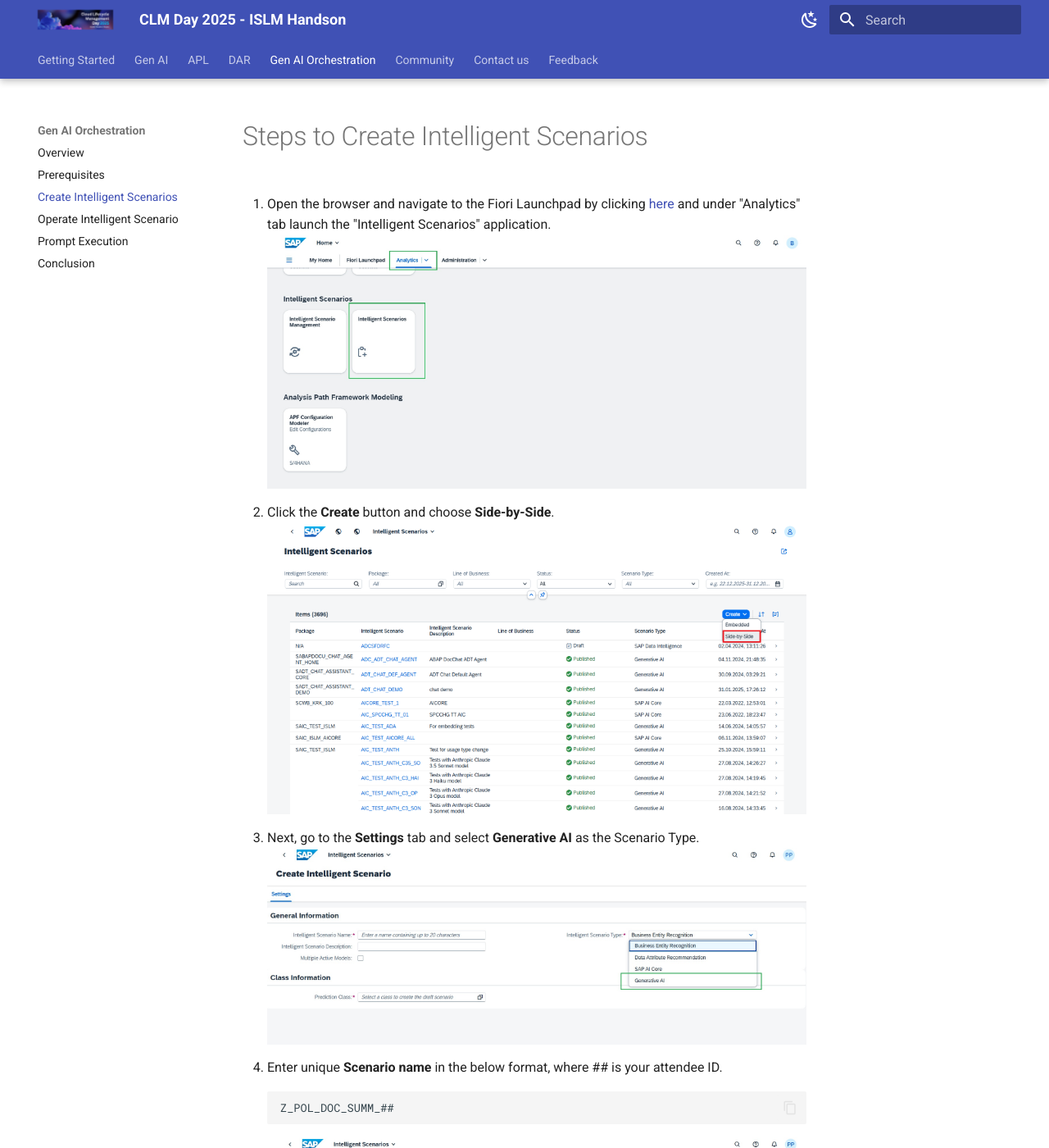
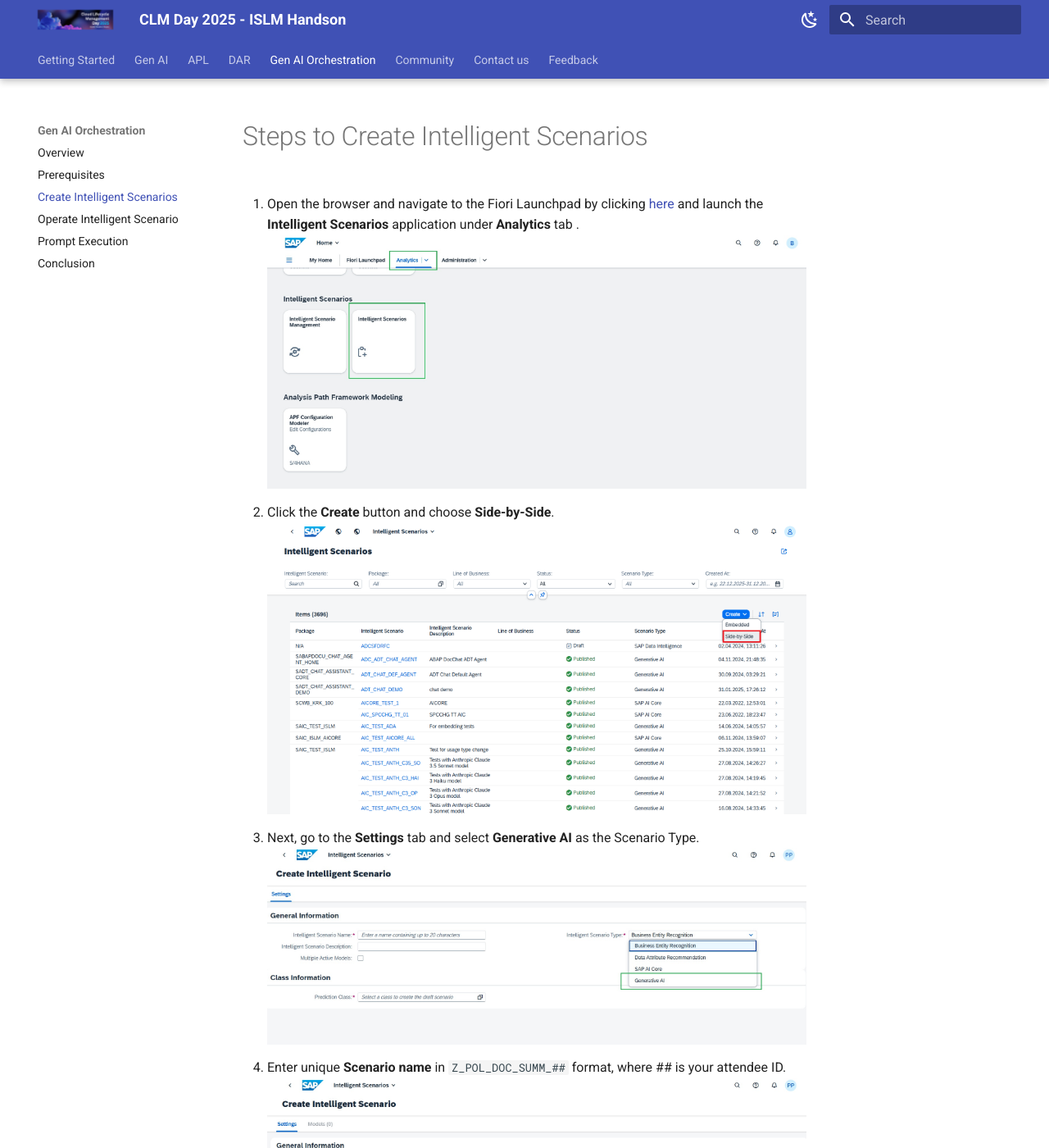
Before and after one commit to SAP-CLM-SL/ISLM, an MkDocs documentation site: the page built from docs/Integrate-AI-into-SAPS4HANA-with-ISLM/CreateIntelligentScenarios.md, in a window 1280 px wide and 1400 px high. Shown: the whole window at 82% size. Built offline with MkDocs 1.6.1 and Material for MkDocs 9.7.7, drawn with Linux system fonts in a browser that asks for light colours.

Commit message:
Update CreateIntelligentScenarios.md

````diff
--- a/docs/Integrate-AI-into-SAPS4HANA-with-ISLM/CreateIntelligentScenarios.md
+++ b/docs/Integrate-AI-into-SAPS4HANA-with-ISLM/CreateIntelligentScenarios.md
@@ -1,5 +1,5 @@
 # Steps to Create Intelligent Scenarios<br>
-1. Open the browser and navigate to the Fiori Launchpad by clicking [here](https://44.219.212.100:44301/sap/bc/ui5_ui5/ui2/ushell/shells/abap/FioriLaunchpad.html#Shell-home) and under "Analytics" tab launch the "Intelligent Scenarios" application.
+1. Open the browser and navigate to the Fiori Launchpad by clicking [here](https://44.219.212.100:44301/sap/bc/ui5_ui5/ui2/ushell/shells/abap/FioriLaunchpad.html#Shell-home) and launch the **Intelligent Scenarios** application under **Analytics** tab .
 ![Intelligent Scenarios](Integrate-AI-into-SAPS4HANA-with-ISLM/../IntelligentScenario/017.jpg)
 
 2. Click the **Create** button and choose **Side-by-Side**.
@@ -8,16 +8,10 @@
 3. Next, go to the **Settings** tab and select **Generative AI** as the Scenario Type.<br>
 ![Intelligent Scenarios](Integrate-AI-into-SAPS4HANA-with-ISLM/../IntelligentScenario/02.jpg)
 
-4. Enter unique **Scenario name** in the below format, where ## is your attendee ID.<br>
-```
-Z_POL_DOC_SUMM_##
-```
+4. Enter unique **Scenario name** in `Z_POL_DOC_SUMM_##` format, where ## is your attendee ID.<br>
 ![Intelligent Scenarios](Integrate-AI-into-SAPS4HANA-with-ISLM/../IntelligentScenario/03.jpg)
 
-5. Enter the **description**<br>
-```
-Summarize Return Policy Document
-```
+5. Enter the **description**:`Summarize Return Policy Document`
 ![Intelligent Scenarios](Integrate-AI-into-SAPS4HANA-with-ISLM/../IntelligentScenario/04.jpg)
 
 6. Select **Stateless – Customer** as the Usage Type. <br>
````
Also changed, not shown: other parts of docs/Integrate-AI-into-SAPS4HANA-with-ISLM/CreateIntelligentScenarios.md (+1 -1 lines).
